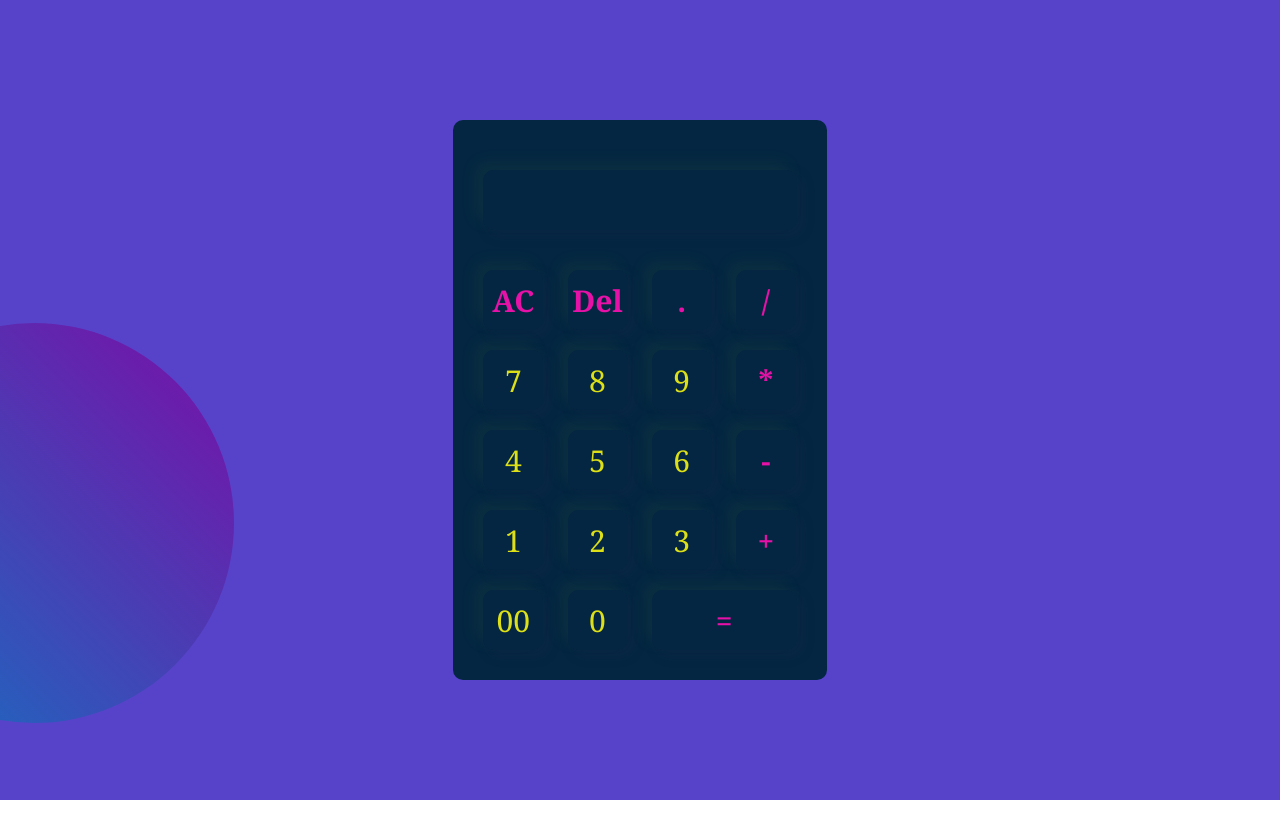
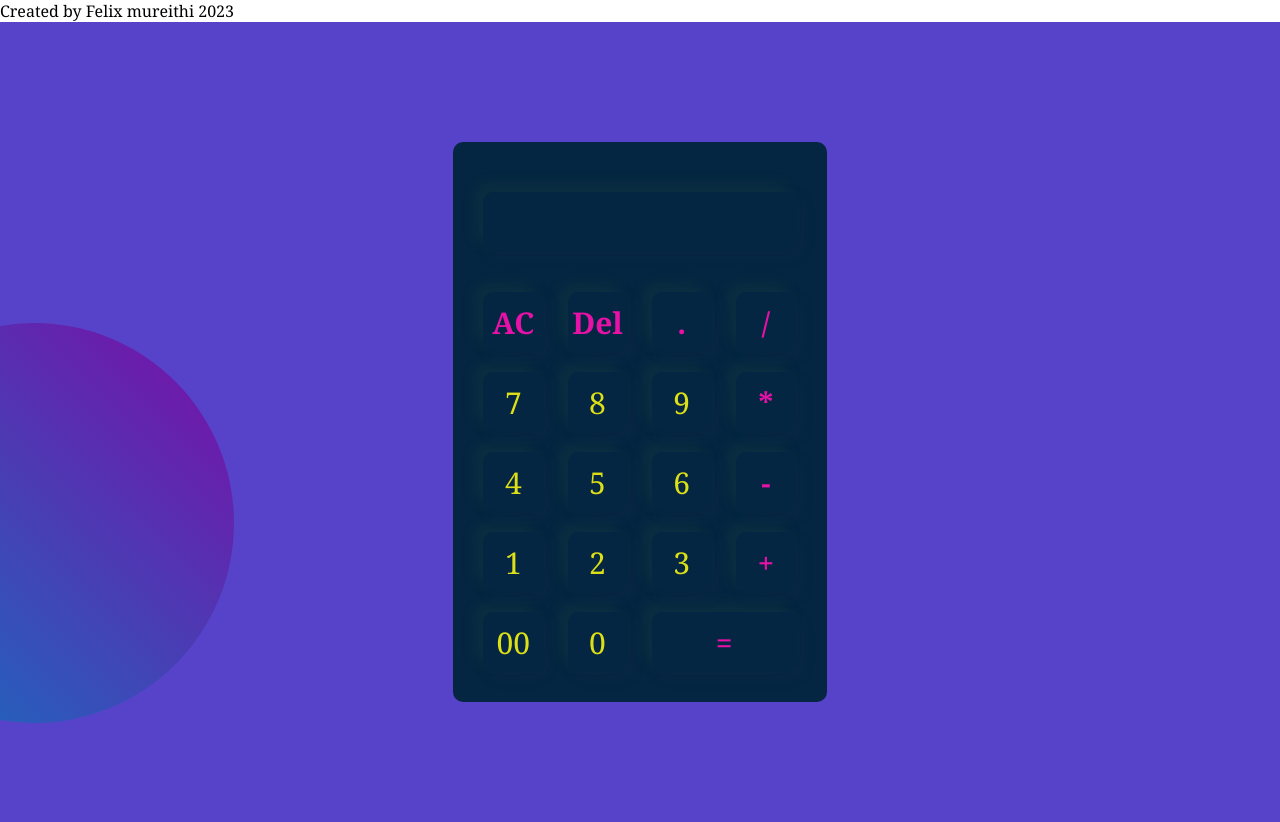
Before and after one commit to felixlastbornofficial/Calculator, a plain HTML site: page index.html in a window 1280 px wide. Before the commit the page ends 800 px from the top, so only its background shows below. Drawn offline with Linux system fonts and the light colour scheme.

Commit message:
Update index.html

```diff
--- a/index.html
+++ b/index.html
@@ -9,7 +9,8 @@
 </head>
 <bod
 
-    <div class="container">
+  <p>Created by Felix mureithi 2023</p>
+     <div class="container">
         <div class="calculator">
             <form>
                 <div class="display">
```
